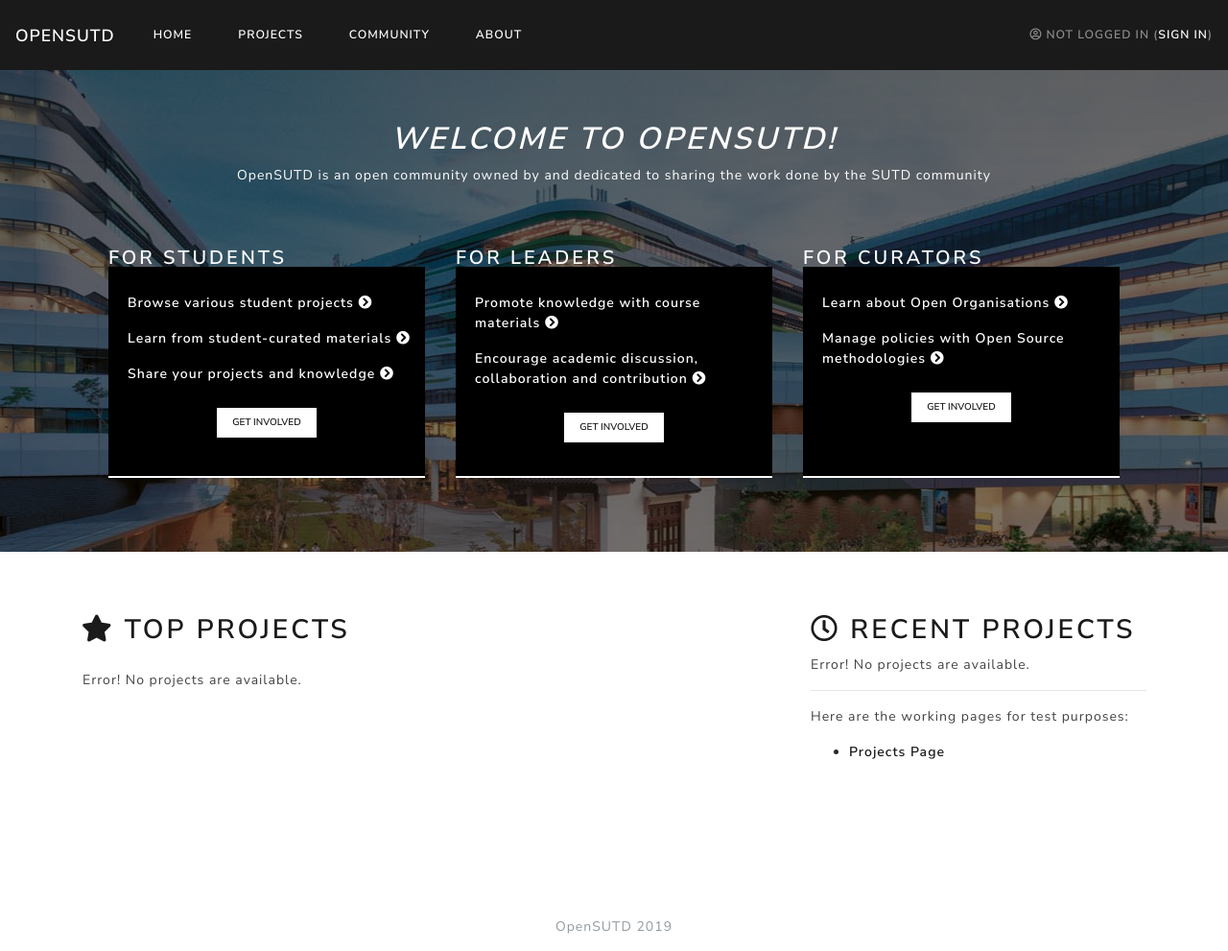
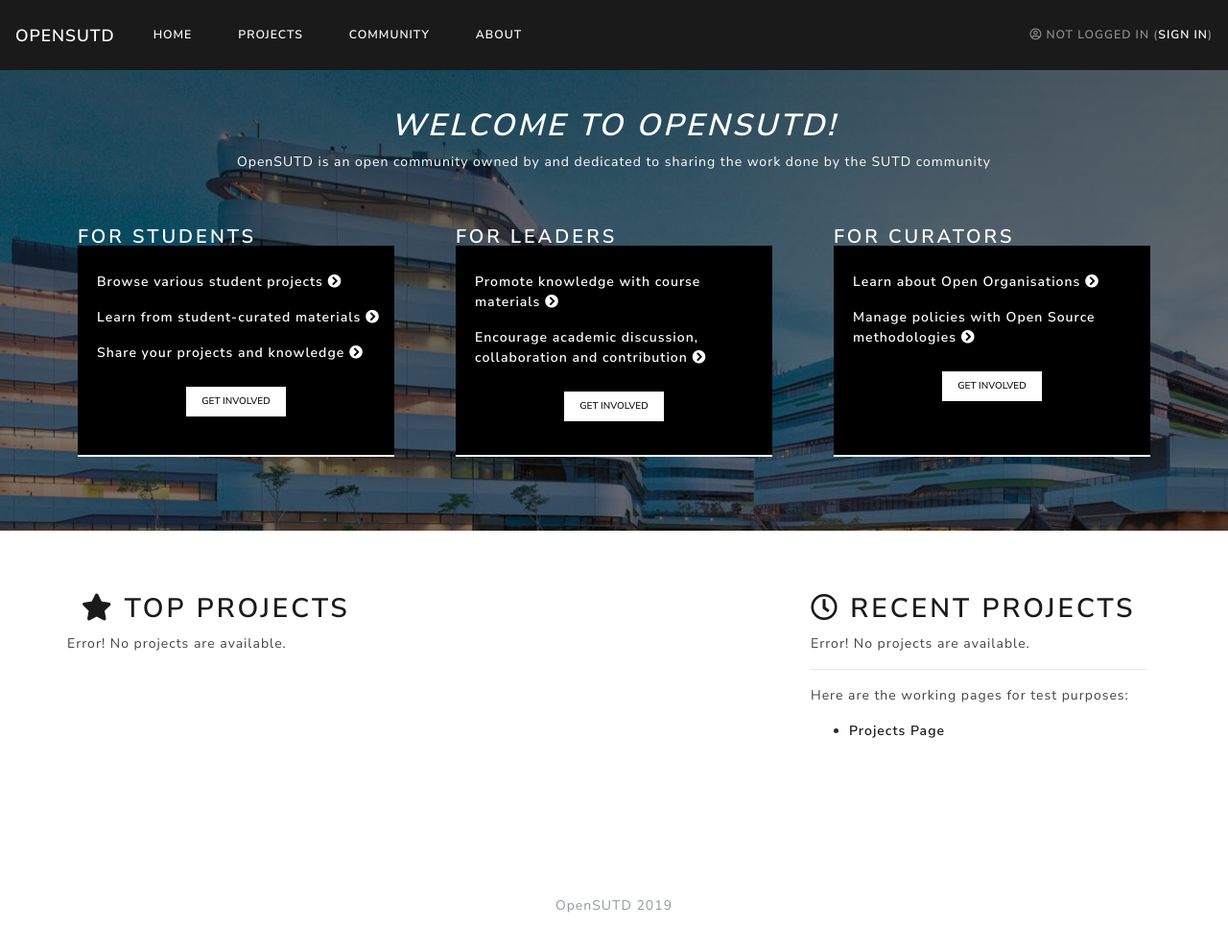
Before and after one commit to OpenSUTD/web-platform-prototype, a Django app: page / in a window 1280 px wide. Shown: the top 991 px of the page at 96% size. After the commit the page ends 951 px from the top, so only its background shows below. Run offline with Django 3.2, Linux system fonts and the light colour scheme; data that the repository does not hold is empty; some libraries are stand-ins or nearby versions.

Commit message:
fixed homepage layout

```diff
--- a/projects/static/css/custom.css
+++ b/projects/static/css/custom.css
@@ -34,10 +34,10 @@ body {
 }
 
 .homepage-header {
-  margin: 4em 0 0 0;
+  margin: 3em 0 0 0;
   padding: 5em 0em 7em 0em;
   background: linear-gradient( rgba(0, 0, 0, 0.616), rgba(0, 0, 0, 0.5) ), url("/static/images/SUTD_background.jpg");
-  background-position: 60% 50%;
+  background-position: 20% 15%;
   text-align: center;
 }
 
@@ -48,12 +48,12 @@ body {
 
 .call-for-action {
   display: inline-flex;
-  margin-top: 3rem;
+  margin-top: 2.5rem;
 }
 
 .homepage-action {
-  margin-right: 1rem;
-  margin-left: 1rem;
+  margin-right: 2rem;
+  margin-left: 2rem;
   width: 330px;
   height: 220px;
 }
@@ -385,9 +385,11 @@ p.project-card {
 }
 
 .project-card-sm p {
-  padding: 1px 1rem 1rem 1rem;
+  padding: 1rem;
+  padding-top: 1px;
 }
 
 .project-card-sm h4 {
-  margin: 10px;
+  margin: 1rem;
+  margin-top: 1px;
 }
--- a/projects/templates/opensutd/admin_pending.html
+++ b/projects/templates/opensutd/admin_pending.html
@@ -3,7 +3,7 @@
 
 {% load static %}
 <div class="container">
-    <div class="col-sm" style="padding: 1.5rem 0rem 0rem 0rem">
+    <div class="col-sm" style="padding: 3rem 0rem 0rem 0rem">
         <h1>Pending Approval</h1>
         <div class="row">
             {% if projects_list %}
--- a/projects/templates/opensutd/home.html
+++ b/projects/templates/opensutd/home.html
@@ -73,17 +73,18 @@
     <div class="row">
         <div class="col-sm-8">
             <h2><i class="fas fa-star"></i> Top Projects</h2>
-            <div class="row" style="padding: 1rem">
+            <div class="row">
                 {% if top_projects_list %}
                 <!-- start iteration -->
                 {% for project_item in top_projects_list %}
-                <div class="col-sm-5">
+                <div class="col-sm-6">
                         <div class="project-card-sm">
                             <!-- <img src="{{ project_item.featured_image }}" class="card-img-top"> -->
+                            <!-- <img src="https://howtomechatronics.com/wp-content/uploads/2017/11/Arduino-Robot-Car-Project.jpg" class="card-img-top" style="height: 200px"> -->
                             <div class="card-body">
                                 <h4 class="card-title">{{ project_item.title }}</h4>
                                 <p class="card-text">{{ project_item.caption }}</p>
-                                <div class="row" style="display: flex; justify-content: flex-end">
+                                <div class="row" style="text-align: end; padding-left: 200px">
                                     <a href="{{ project_item.project_uid }}/" class="card-link">
                                         View Project <i class="fas fa-chevron-circle-right"></i></a>
                                 </div>
@@ -95,26 +96,6 @@
                 <p>Error! No projects are available.</p>
                 {% endif %}
             </div>
-            <!-- <div class="row">
-                {% if top_projects_list %}
-                {% for project_item in top_projects_list %}
-                <div class="col-sm-4" style="margin-top:10px">
-                    <div class="project-card-sm">
-                       <img src="{{ project_item.featured_image }}" class="card-img-top">
-                        <div class="card-body">
-                            <h4 class="card-title">{{ project_item.title }}</h4>
-                            <p class="card-text">{{ project_item.caption }}</p>
-                            <a href="projects/{{ project_item.project_uid }}/" class="card-link"
-                                style="position: absolute; right: 30px; bottom: 10px">
-                                Find out more <i class="fas fa-chevron-circle-right"></i></a>
-                        </div>
-                    </div>
-                </div>
-            </div>
-            {% endfor %}
-            {% else %}
-            <p>Error! No projects are available.</p>
-            {% endif %} -->
         </div>
 
         <div class="col-sm">
@@ -124,7 +105,7 @@
             <div class="list-group list-group-flush" style="width: 100%">
                 {% for project_item in recent_projects_list %}
                 <a href="projects/{{ project_item.project_uid }}/"
-                    class="list-group-item list-group-item-action">{{ project_item.title }}</a>
+                    class="list-group-item list-group-item-action" style="color: #424444">{{ project_item.title }}</a>
                 {% endfor %}
             </div>
             {% else %}
--- a/projects/templates/opensutd/user.html
+++ b/projects/templates/opensutd/user.html
@@ -44,7 +44,7 @@
                         <div class="card-body">
                             <h4 class="card-title">{{ project.title }}</h4>
                             <p class="card-text">{{ project.caption }}</p>
-                            <div class="row" style="display: flex; justify-content: space-around">
+                            <div class="row" style="text-align: end; padding-left: 200px">
                                 <a href="{{ project_item.project_uid }}/" class="card-link">
                                     View Project <i class="fas fa-chevron-circle-right"></i></a>
                             </div>
```
Also changed, not shown: projects/templates/projects/list.html (+0 -10 lines).
